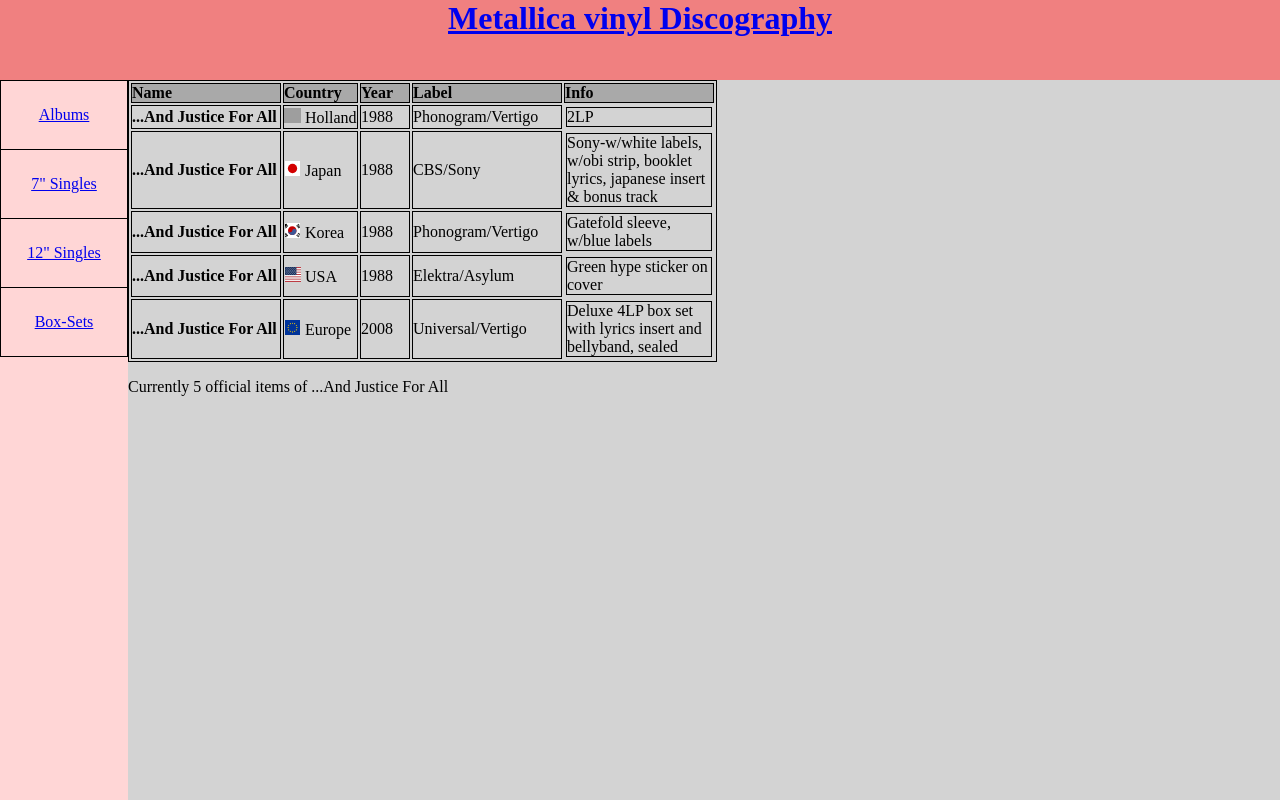
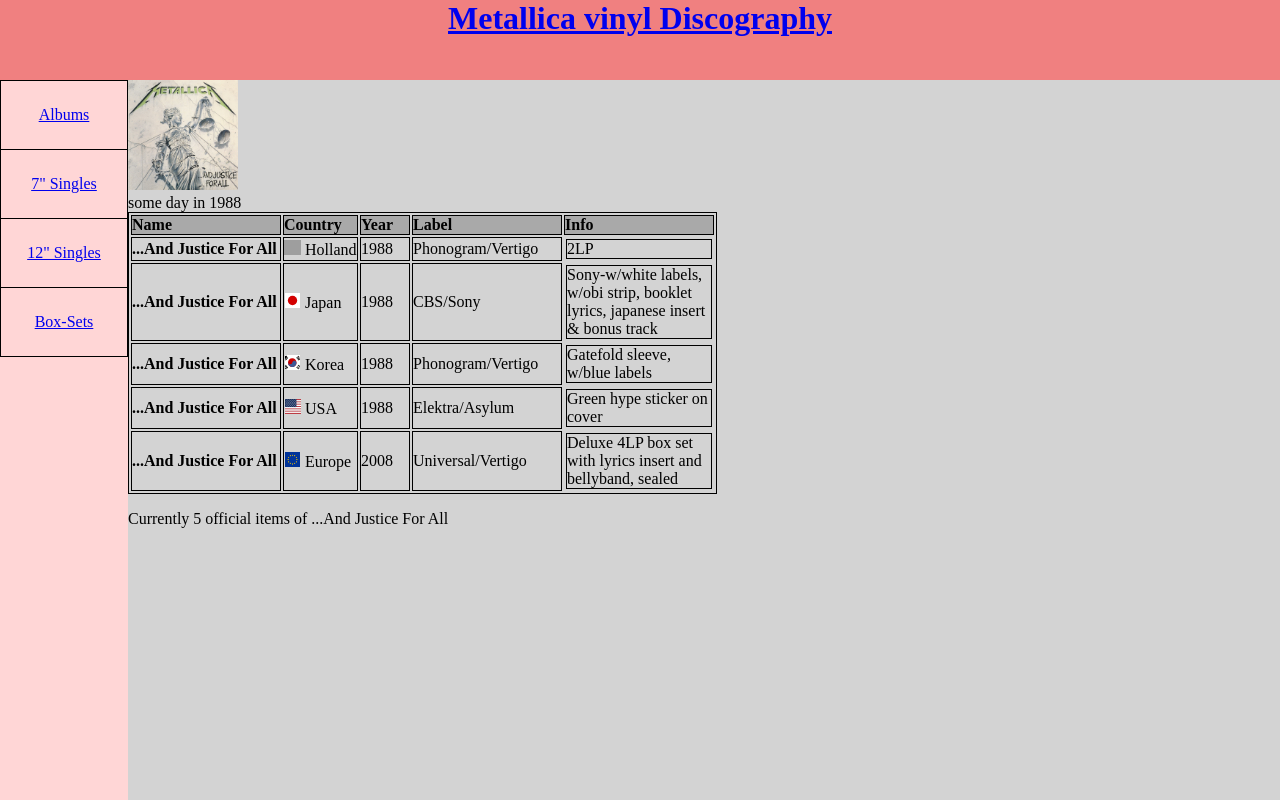
Before and after one commit to dannij90/Metallica, an Angular app: page /Albums/andjusticeforall in a window 1280 px wide. Built offline with nearby package versions, Linux system fonts and the light colour scheme; grey boxes are pictures that could not be loaded.

Commit message:
data info on each item

```diff
--- a/src/app/album-details/album-details.component.html
+++ b/src/app/album-details/album-details.component.html
@@ -1,3 +1,9 @@
+<div>
+  <img class="dataInfo"src = {{dataInfo.url}}>
+</div>
+<div>
+    {{dataInfo.text}}
+</div>
 <div class="album-item">
   <table>
     <tr class="tw">
--- a/src/app/album-details/album-details.component.scss
+++ b/src/app/album-details/album-details.component.scss
@@ -48,3 +48,8 @@
 .promo{
   color:red;
 }
+
+.dataInfo{
+  width: 110px;
+  height: 110px;
+}
--- a/src/app/album-details/album-details.component.ts
+++ b/src/app/album-details/album-details.component.ts
@@ -37,11 +37,14 @@
       if (this.type === 'Albums') {
         this.check = location.path().split('/')[2];
         this.data = collection.albums[this.id];
+        this.dataInfo = collection.info[this.id];
       } else if (this.type === 'Singles') {
         this.check = location.path().split('/')[2]; //check 7 or 12
         this.id = location.path().split('/')[3];
         this.data = collection['singles' + this.check][this.id];
       }
+
+
 
     });
     // this.visible = false;
--- a/src/assets/data/collection.js
+++ b/src/assets/data/collection.js
@@ -1701,12 +1701,57 @@
   info: {
     killemall: {
       text : "this is an introduction to Kill 'Em All",
-      releaseDate: "25th july 1983"
+      releaseDate: "25th july 1983",
+      url: "../../assets/album-img/killemall.jpg"
     },
     ridethelightning: {
       text: "this is RTL test",
-      releaseDate: "some day in 1984"
+      releaseDate: "some day in 1984",
+      url: "../../assets/album-img/ridethelightning.jpg"
+    },
+    masterofpuppets: {
+      text: "some text about Master Of Puppets",
+      releaseDate: "some wonderful day in 1986",
+      url: "../../assets/album-img/masterofpuppets.jpg"
+    },
+    andjusticeforall: {
+      text: "some day in 1988",
+      releaseDate: "allah akbhar",
+      url: "../../assets/album-img/andjusticeforall.jpg"
+    },
+    blackalbum: {
+      text: "intro to Black album",
+      releaseDate: "1991"
+    },
+    load: {
+      text: "Load is great",
+      releaseDate: "1996 was the year"
+    },
+    reload: {
+      text: "ye buddy",
+      releaseDate: "I wanna rock and roll all night"
+    },
+    garageinc: {
+      text: "cover album",
+      releaseDate: "and party every day"
+    },
+    "s&m": {
+      text: "Symphony test",
+      releaseDate: "lala"
+    },
+    stanger: {
+      text: "very angry",
+      releaseDate : "back in 2003"
+    },
+    deathmagnetic : {
+      text: "coffin",
+      releaseDate : "2008 bruh"
+    },
+    hardwired : {
+      text: "latest album",
+      releaseDate : "2016 r some"
     }
+
   }
 
 };
```
